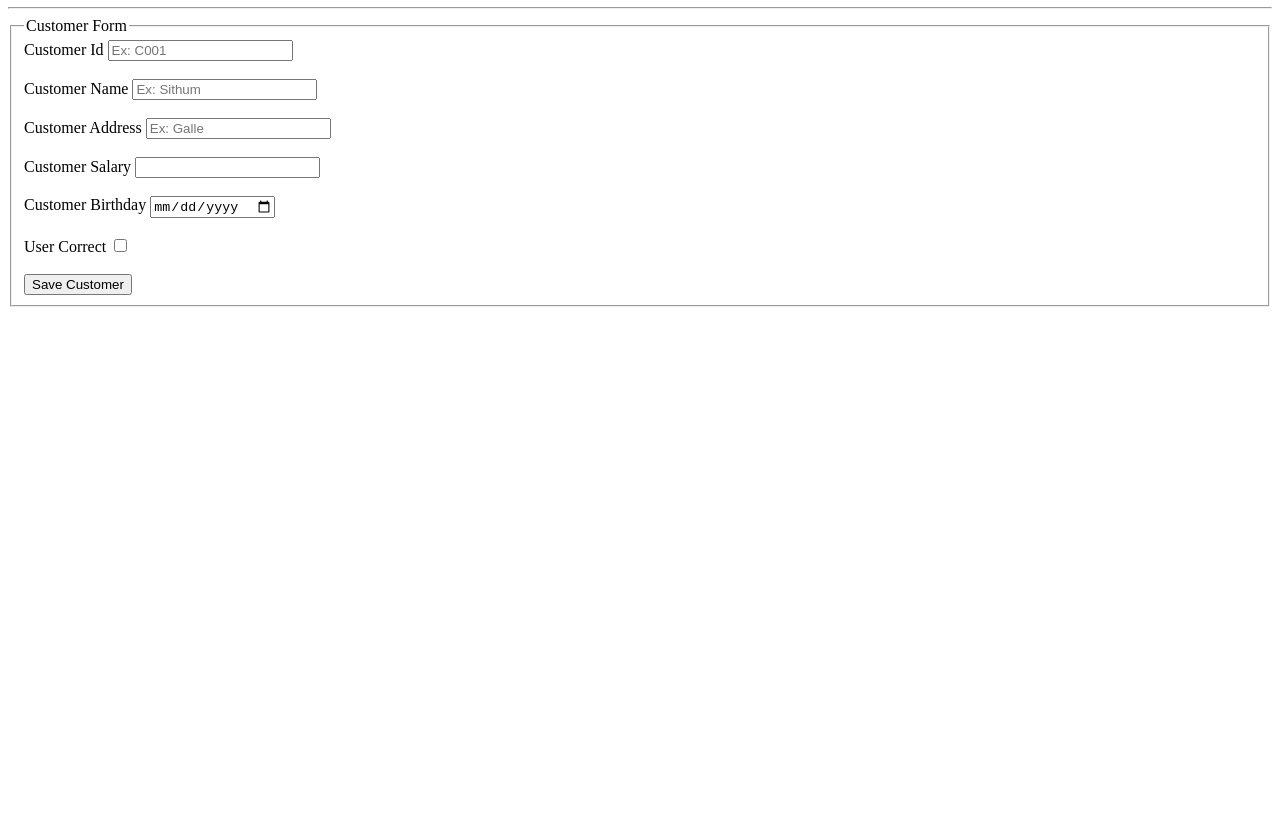
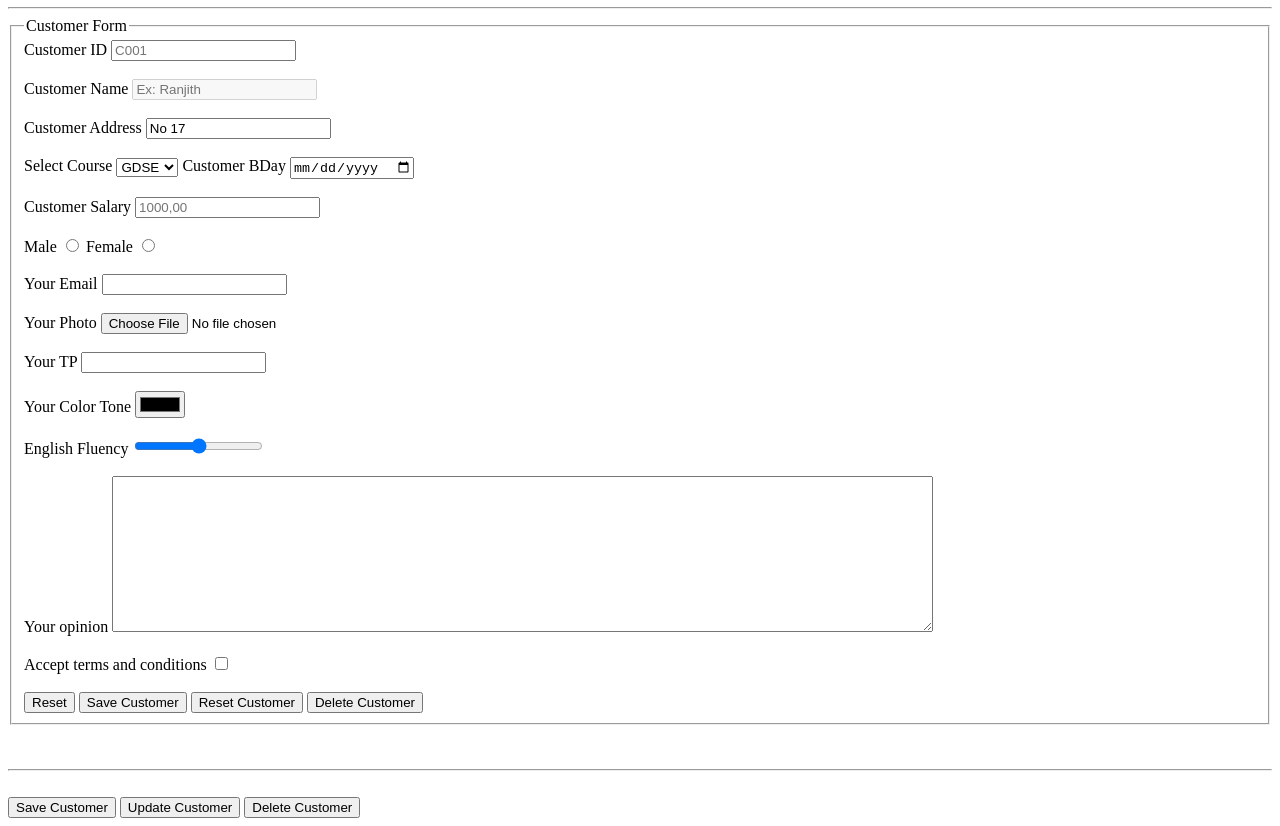
Before and after one commit to Sithumameesha/HTML, a plain HTML site: page forms.html in a window 1280 px wide. Shown: the part 73-899 px from the top of the page. Before the commit the page ends 800 px from the top, so only its background shows below. Drawn offline with Linux system fonts and the light colour scheme.

Commit message:
combo box

```diff
--- a/forms.html
+++ b/forms.html
@@ -2,42 +2,117 @@
 <html lang="en">
 <head>
     <meta charset="UTF-8">
-    <title>Hyper text markup language</title>
+    <title>HyperText Markup Language</title>
+    <link href="favicon.png" rel="icon">
+    <!--    <base href="localhost">-->
+    <meta content="IJSE, GDSE, Internet Technologies, GDSE 59, GDSE 60, HTML" name="keywords">
+    <meta content="This is a demonstration for GDSE students for learning HTML" name="description">
+    <meta content="Institute of Software Engineering" name="author">
+    <meta content="IJSE" name="owner">
+    <meta content="width=device-width initial-scale=1 maximum-scale=1 minimum-scale=1 user-scalable=no" name="viewport">
+    <meta content="green" name="theme-color">
 </head>
 <body>
-<h1>Form</h1>
+<h1>How to create a Forms</h1>
 <hr>
-<form action="gedra">
+<!--action--><!--actual location which we wanted to send the form data-->
+<form action="gedara" method="post" id="cusForm">
     <fieldset>
         <legend>Customer Form</legend>
-        <label for="txtCusId" >Customer Id</label>
-        <input type="text" id="txtCusId" name="customerid" placeholder="Ex: C001" required>
-        <br>
-        <br>
-        <label for="txtCusName">Customer Name</label>
-        <input type="text" id="txtCusName" placeholder="Ex: Sithum" required>
-        <br>
-        <br>
-        <label for="txtCusAddress" >Customer Address</label>
-        <input type="text" id="txtCusAddress" placeholder="Ex: Galle" required>
-        <br>
-        <br>
-        <label for="txtCusSalary">Customer Salary</label>
-        <input type="number" id="txtCusSalary">
-        <br>
-        <br>
-        <label for="txtCusbd">Customer Birthday</label>
-        <input type="date" id="txtCusbd">
-        <br>
-        <br>
-        <label>User Correct</label>
-        <input type="checkbox"value="Accepted">
+
+        <label for="txtCusID">Customer ID</label>
+        <input type="text" id="txtCusID" name="customerid" placeholder="C001" required pattern="(C)[0-9]{3}">
         <br>
         <br>
 
+        <label for="txtCusName">Customer Name</label>
+        <input type="text" id="txtCusName" name="customername" placeholder="Ex: Ranjith" required disabled>
+        <br>
+        <br>
+
+        <label for="txtCusAddress">Customer Address</label>
+        <input type="text" id="txtCusAddress" name="customeraddress" placeholder="No 16, Panadura" required value="No 17" readonly>
+        <br>
+        <br>
+        <label for="selectCourse">Select Course</label>
+        <select name="selectCourse" id="selectCourse" >
+        <option>GDSE</option>
+        <option>CMJD</option>
+        <option>Dep</option>
+        <option>RMAD</option>
+        </select>
+
+        <label for="txtCusBday">Customer BDay</label>
+        <input type="date" id="txtCusBday" name="cusbday" required>
+        <br>
+        <br>
+
+        <label for="txtCusSalary">Customer Salary</label>
+        <input type="number" id="txtCusSalary" name="customersalary" placeholder="1000,00" required>
+        <br>
+        <br>
+
+        <label for="txtGenderMale">Male</label>
+        <input type="radio" id="txtGenderMale" name="gender" value="Male" required >
+        <label for="txtGenderFemale">Female</label>
+        <input type="radio"  id="txtGenderFemale" name="gender" value="Female" required >
+        <br>
+        <br>
+
+        <label for="txtCusEmail">Your Email</label>
+        <input type="email" id="txtCusEmail" name="cusemail" required>
+        <br>
+        <br>
+
+        <label for="txtCusPhoto">Your Photo</label>
+        <input type="file" id="txtCusPhoto" name="cusPhoto" required>
+        <br>
+        <br>
+
+        <label for="txtCusTel">Your TP</label>
+        <input type="tel" id="txtCusTel" name="cusTel" required>
+        <br>
+        <br>
+
+        <label for="txtCusColorTone">Your Color Tone</label>
+        <input type="color" id="txtCusColorTone" name="cusColor" required>
+        <br>
+        <br>
+
+        <label for="txtEngFlu">English Fluency</label>
+        <input type="range" min="0" max="100" id="txtEngFlu" name="cusLanguageFluency" required>
+        <br>
+        <br>
+
+        <!-- Text area -->
+        <label for="txtopinion">Your opinion</label>
+        <textarea name="myOpinion" id="txtopinion" cols="100" rows="10">
+
+        </textarea>
+        <br>
+        <br>
+
+
+        <label for="txtTextBox">Accept terms and conditions</label>
+        <input type="checkbox" id="txtTextBox"  name="option" value="Accepted" required >
+        <br>
+        <br>
+
+        <!--button types-->
+        <input type="reset">
         <button>Save Customer</button>
+        <button type="reset">Reset Customer</button>
+        <button type="button">Delete Customer</button>
     </fieldset>
 </form>
+<br>
+<br>
+<hr>
+<br>
+<button form="cusForm" formaction="saveCustomer" formmethod="post" formtarget="_blank">Save Customer</button>
+<button form="cusForm" formaction="updateCustomer" formmethod="get">Update Customer</button>
+<button form="cusForm" formaction="deleteCustomer" formmethod="post">Delete Customer</button>
+
 
 </body>
 </html>
```
